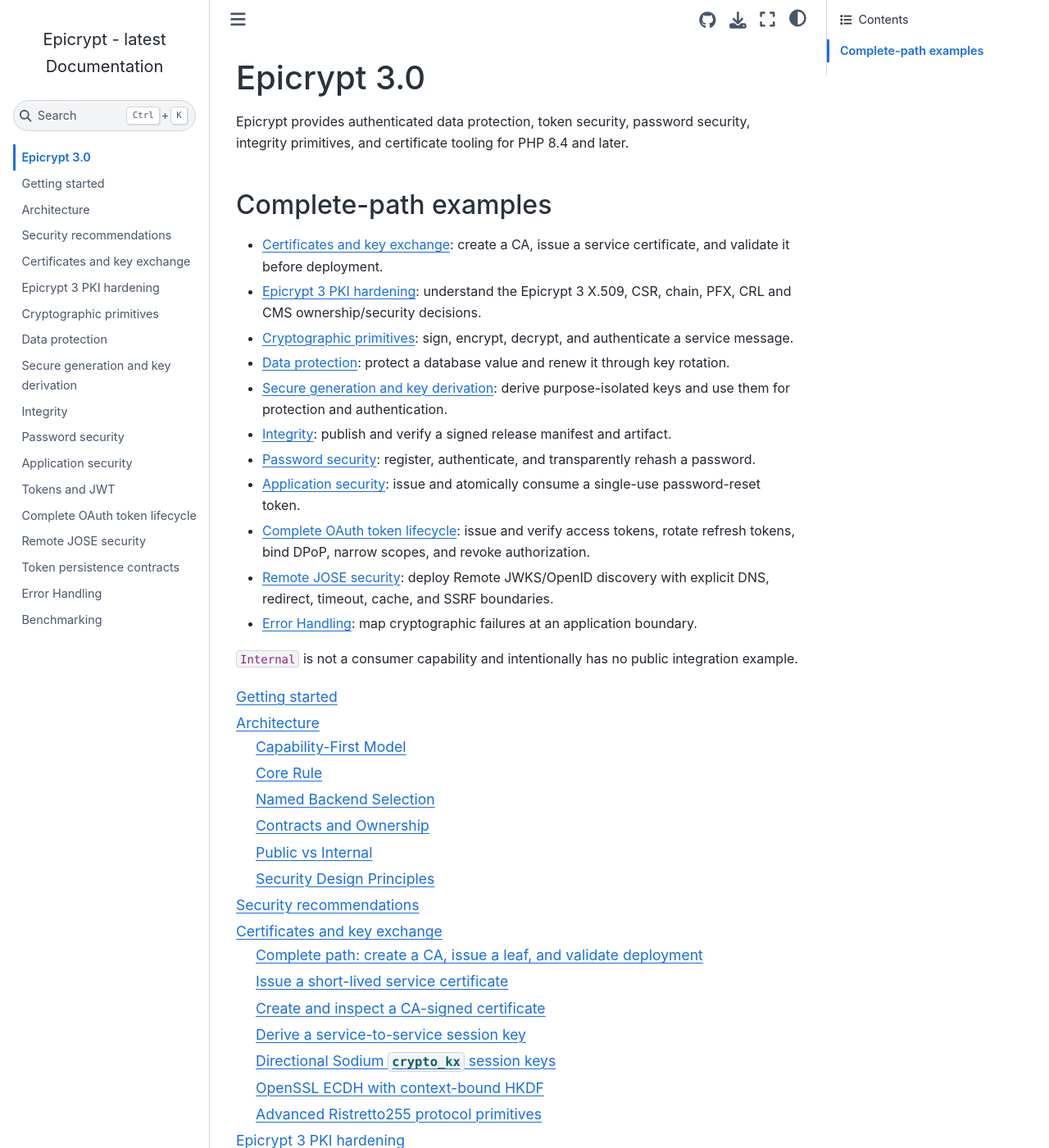
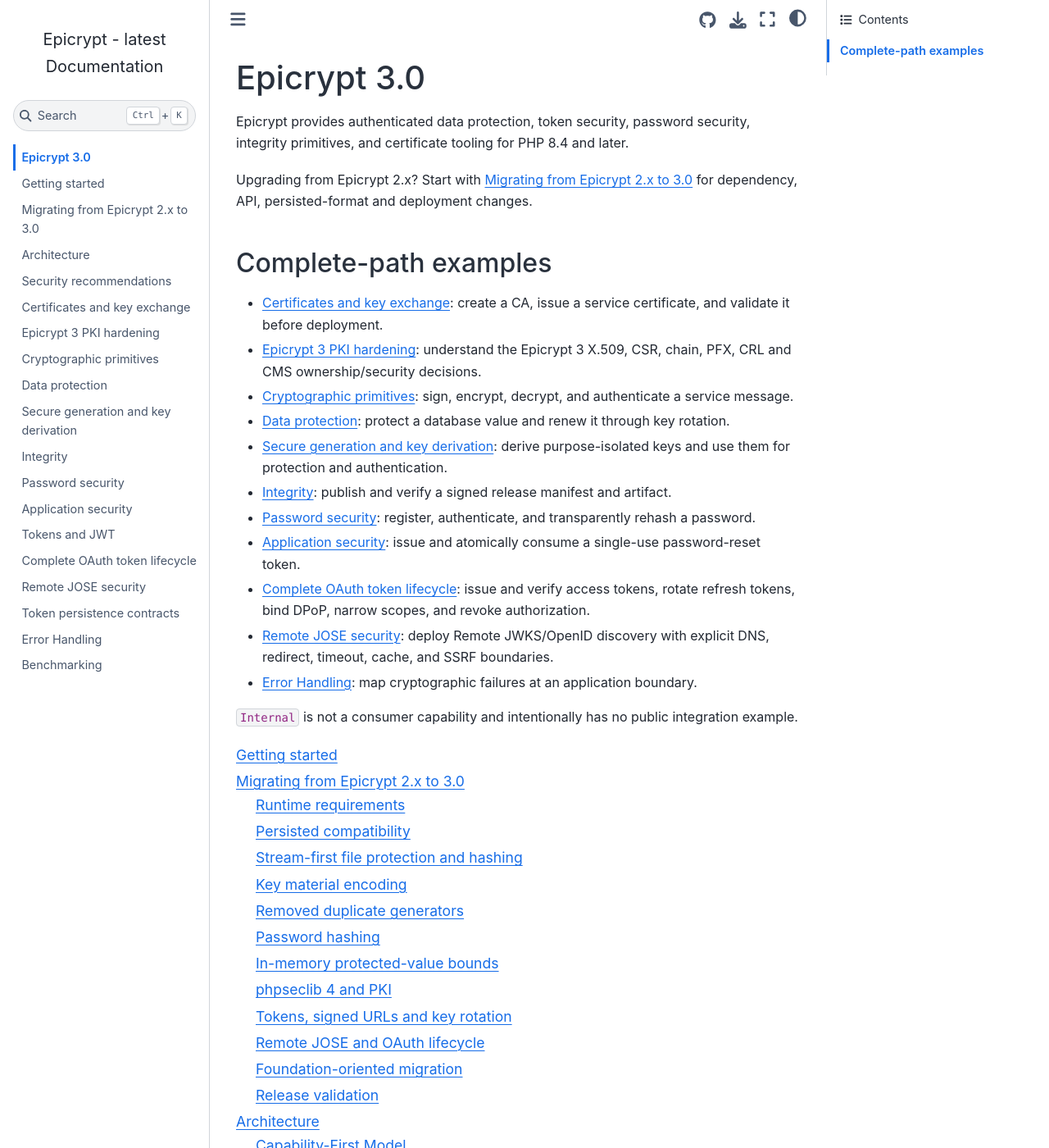
Before and after one commit to infocyph/Epicrypt, a Sphinx documentation site: the page built from docs/index.rst, in a window 1280 px wide and 1400 px high. Shown: the whole window at 82% size. Built offline with Sphinx 7.4.7 and the Sphinx Book theme 1.1.4, drawn with Linux system fonts in a browser that asks for light colours.

Commit message:
docs(release): link the Epicrypt 3.0 migration guide

```diff
--- a/docs/index.rst
+++ b/docs/index.rst
@@ -3,6 +3,9 @@
 
 Epicrypt provides authenticated data protection, token security, password
 security, integrity primitives, and certificate tooling for PHP 8.4 and later.
+
+Upgrading from Epicrypt 2.x? Start with :doc:`migration-3.0` for dependency,
+API, persisted-format and deployment changes.
 
 Complete-path examples
 ----------------------
@@ -33,6 +36,7 @@
    :maxdepth: 2
 
    getting-started
+   migration-3.0
    architecture
    security-recommendations
    certificate
```
